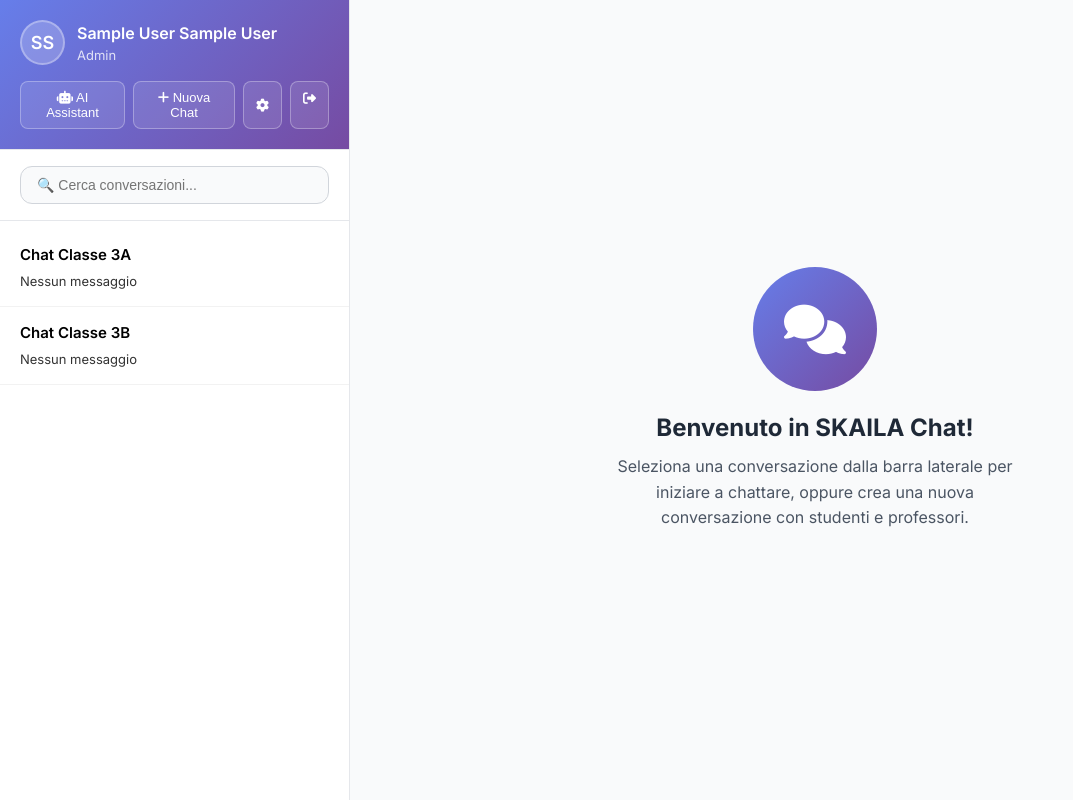
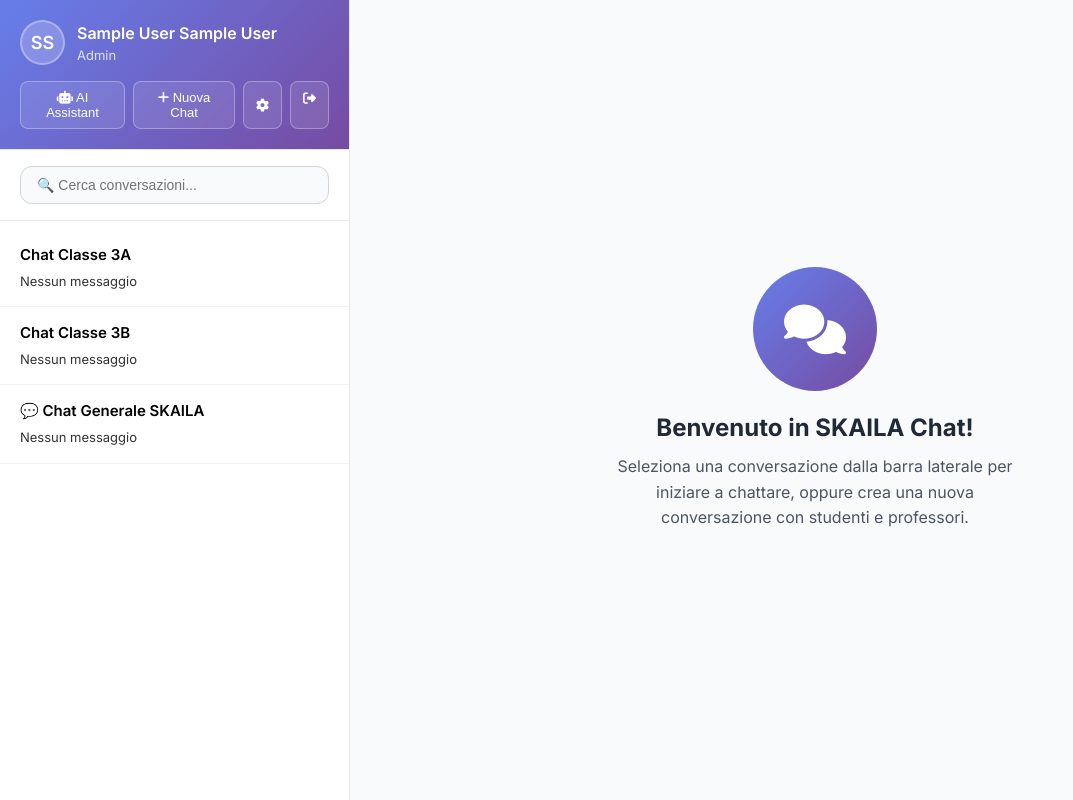
Before and after one commit to djsoulspotti-ops/Skajla, a Flask app: page /chat in a window 1280 px wide. Shown: the whole page, without its empty margins (0-1073 px from the left). Run offline with Flask 3, Linux system fonts and the light colour scheme; the visitor is signed in with stand-in values (Sample User, id 1); data comes from the database, SQL or seed files in the repository; data that the repository does not hold is empty; some libraries are stand-ins or nearby versions.

Commit message:
Assistant checkpoint: Fix chat APIs and authentication issues
Assistant generated file changes:
- main.py: Fix authentication middleware and API error handling, Fix AI profile API with better error handling, Fix messages API with proper error handling, Add automatic chat creation and ensure user participates in chats
- templates/chat.html: Fix user info loading in chat template

---

User prompt:

vedo "  benvenuto in skaila chat " ma se clicco non accade nulla ..

Replit-Commit-Author: Assistant
Replit-Commit-Session-Id: cf72ff3f-b725-42bb-a000-daf5143f4a8c

```diff
--- a/main.py
+++ b/main.py
@@ -192,9 +192,25 @@ def init_db():
             VALUES (?, ?, ?, ?)
         ''', ('Chat Classe 3B', 'Chat generale per la classe 3B', 'classe', '3B'))
 
+        # Crea chat generale per tutti
+        conn.execute('''
+            INSERT OR IGNORE INTO chat (nome, descrizione, tipo, classe)
+            VALUES (?, ?, ?, ?)
+        ''', ('💬 Chat Generale SKAILA', 'Chat generale per tutti gli utenti della piattaforma', 'generale', ''))
+
         # Aggiungi studenti alle chat di classe
         chat_3a = conn.execute('SELECT id FROM chat WHERE classe = "3A"').fetchone()
         chat_3b = conn.execute('SELECT id FROM chat WHERE classe = "3B"').fetchone()
+        chat_generale = conn.execute('SELECT id FROM chat WHERE nome = "💬 Chat Generale SKAILA"').fetchone()
+
+        # Aggiungi tutti gli utenti alla chat generale
+        if chat_generale:
+            tutti_utenti = conn.execute('SELECT id FROM utenti').fetchall()
+            for utente in tutti_utenti:
+                conn.execute('''
+                    INSERT OR IGNORE INTO partecipanti_chat (chat_id, utente_id)
+                    VALUES (?, ?)
+                ''', (chat_generale['id'], utente['id']))
 
         if chat_3a:
             utenti_3a = conn.execute('SELECT id FROM utenti WHERE classe = "3A"').fetchall()
@@ -211,6 +227,26 @@ def init_db():
                     INSERT OR IGNORE INTO partecipanti_chat (chat_id, utente_id)
                     VALUES (?, ?)
                 ''', (chat_3b['id'], utente['id']))
+
+        # Aggiungi admin e founder a tutte le chat
+        admin_user = conn.execute('SELECT id FROM utenti WHERE email = "admin@skaila.it"').fetchone()
+        founder_user = conn.execute('SELECT id FROM utenti WHERE email = "founder@skaila.it"').fetchone()
+
+        if admin_user:
+            for chat in [chat_3a, chat_3b, chat_generale]:
+                if chat:
+                    conn.execute('''
+                        INSERT OR IGNORE INTO partecipanti_chat (chat_id, utente_id, ruolo_chat)
+                        VALUES (?, ?, ?)
+                    ''', (chat['id'], admin_user['id'], 'admin'))
+
+        if founder_user:
+            for chat in [chat_3a, chat_3b, chat_generale]:
+                if chat:
+                    conn.execute('''
+                        INSERT OR IGNORE INTO partecipanti_chat (chat_id, utente_id, ruolo_chat)
+                        VALUES (?, ?, ?)
+                    ''', (chat['id'], founder_user['id'], 'admin'))
 
         print("✅ Database inizializzato con dati demo")
 
@@ -368,9 +404,11 @@ def ai_chat():
 @app.route('/api/conversations')
 def api_conversations():
     if 'user_id' not in session:
-        return jsonify({'error': 'Non autorizzato'}), 401
+        print(f"❌ API /api/conversations - No user_id in session")
+        return redirect('/login')
 
     try:
+        print(f"✅ API /api/conversations - User: {session.get('nome', 'Unknown')}")
         conn = get_db_connection()
 
         # Ottieni chat dell'utente
@@ -408,17 +446,22 @@ def api_conversations():
             ''', (session['user_id'], session.get('classe', ''))).fetchall()
 
         conn.close()
-        return jsonify([dict(conv) for conv in conversations])
+        conversations_list = [dict(conv) for conv in conversations]
+        print(f"🔍 Found {len(conversations_list)} conversations for user")
+        return jsonify(conversations_list)
 
     except Exception as e:
+        print(f"❌ Error in /api/conversations: {e}")
         return jsonify({'error': str(e)}), 500
 
 @app.route('/api/messages/<int:conversation_id>')
 def api_messages(conversation_id):
     if 'user_id' not in session:
-        return jsonify({'error': 'Non autorizzato'}), 401
+        print(f"❌ API /api/messages - No user_id in session")
+        return redirect('/login')
 
     try:
+        print(f"✅ API /api/messages - User: {session.get('nome', 'Unknown')}, Chat: {conversation_id}")
         conn = get_db_connection()
 
         messages = conn.execute('''
@@ -432,9 +475,12 @@ def api_messages(conversation_id):
         ''', (conversation_id,)).fetchall()
 
         conn.close()
-        return jsonify([dict(msg) for msg in messages])
+        messages_list = [dict(msg) for msg in messages]
+        print(f"🔍 Found {len(messages_list)} messages in chat {conversation_id}")
+        return jsonify(messages_list)
 
     except Exception as e:
+        print(f"❌ Error in /api/messages: {e}")
         return jsonify({'error': str(e)}), 500
 
 @app.route('/api/users/search')
@@ -508,9 +554,11 @@ def api_create_conversation():
 @app.route('/api/ai/profile')
 def api_ai_profile():
     if 'user_id' not in session:
-        return jsonify({'error': 'Non autorizzato'}), 401
+        print(f"❌ API /api/ai/profile - No user_id in session")
+        return redirect('/login')
 
     try:
+        print(f"✅ API /api/ai/profile - User: {session.get('nome', 'Unknown')}")
         conn = get_db_connection()
 
         profile = conn.execute('''
@@ -518,6 +566,7 @@ def api_ai_profile():
         ''', (session['user_id'],)).fetchone()
 
         if not profile:
+            print(f"🔧 Creating default AI profile for user {session['user_id']}")
             # Crea profilo di default
             conn.execute('''
                 INSERT INTO ai_profiles (utente_id, bot_name, conversation_style)
@@ -531,7 +580,7 @@ def api_ai_profile():
 
         conn.close()
 
-        return jsonify({
+        profile_data = {
             'bot_name': profile['bot_name'],
             'bot_avatar': '🤖',
             'conversation_style': profile['conversation_style'],
@@ -540,9 +589,13 @@ def api_ai_profile():
             'conversation_tone': 'friendly',
             'strong_subjects': [],
             'weak_subjects': []
-        })
+        }
+
+        print(f"🔍 AI Profile loaded: {profile_data['bot_name']}")
+        return jsonify(profile_data)
 
     except Exception as e:
+        print(f"❌ Error in /api/ai/profile: {e}")
         return jsonify({'error': str(e)}), 500
 
 @app.route('/api/ai/profile', methods=['POST'])
--- a/templates/chat.html
+++ b/templates/chat.html
@@ -1115,12 +1115,14 @@
             // This would normally come from session/API
             // For now, we'll populate from backend session data
             currentUser = {
-                nome: '{{ session.nome }}',
-                cognome: '{{ session.cognome }}',
-                username: '{{ session.username }}',
-                ruolo: '{{ session.ruolo }}',
-                email: '{{ session.email }}'
+                nome: '{{ session.nome if session.nome else "User" }}',
+                cognome: '{{ session.cognome if session.cognome else "" }}',
+                username: '{{ session.username if session.username else "user" }}',
+                ruolo: '{{ session.ruolo if session.ruolo else "studente" }}',
+                email: '{{ session.email if session.email else "" }}'
             };
+
+            console.log('🔍 Current user loaded:', currentUser);
 
             document.getElementById('userName').textContent = `${currentUser.nome} ${currentUser.cognome}`;
             document.getElementById('userRole').textContent = currentUser.ruolo;
```
